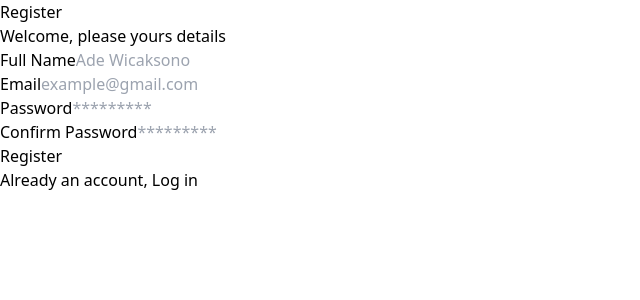
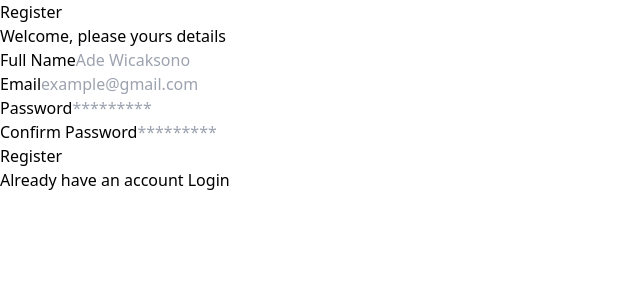
Before and after one commit to adeganteng/belajar-react-avip, a React (Vite) app: page /Register in a window 1280 px wide. Shown: the top 300 px of the page, without its empty margins (0-640 px from the left). Built offline with nearby package versions, Linux system fonts and the light colour scheme.

Commit message:
6. Belajar tentang conditional rendering

```diff
--- a/src/components/Layouts/AuthLayouts.jsx
+++ b/src/components/Layouts/AuthLayouts.jsx
@@ -1,4 +1,6 @@
-const AuthLayouts = ({ title, children }) => {
+import { Link } from "react-router-dom";
+
+const AuthLayouts = ({ title, children, type }) => {
   return (
     <div className="flex flex-col justify-center bg-slate-200 min-h-screen items-center">
       <div className="w-full max-w-xs p-5 rounded-md bg-white shadow-md">
@@ -7,6 +9,21 @@ const AuthLayouts = ({ title, children }) => {
           Welcome, please yours details
         </p>
         {children}
+        <p className="text-slate-500 font-normal text-sm">
+          {type === "login"
+            ? "Don't have an account "
+            : "Already have an account "}
+          {type === "login" && (
+            <Link to="/register" className="text-blue-500 font-bold">
+              Register
+            </Link>
+          )}
+          {type === "register" && (
+            <Link to="/login" className="text-blue-500 font-bold">
+              Login
+            </Link>
+          )}
+        </p>
       </div>
     </div>
   );
--- a/src/pages/404.jsx
+++ b/src/pages/404.jsx
@@ -5,13 +5,13 @@ const ErrorPage = () => {
 
   return (
     <div className="flex flex-col min-h-screen justify-center items-center">
-      <h1 className="mb-4 text-6xl font-semibold text-red-500">404</h1>
+      <h1 className="mb-4 text-6xl font-semibold text-blue-500">404</h1>
       <p className="mb-4 text-lg text-gray-600">
         Oops! Looks like you're lost.
       </p>
       <div className="animate-bounce">
         <svg
-          className="mx-auto h-16 w-16 text-red-500"
+          className="mx-auto h-16 w-16 text-blue-500"
           fill="none"
           viewBox="0 0 24 24"
           stroke="currentColor"
--- a/src/pages/login.jsx
+++ b/src/pages/login.jsx
@@ -1,17 +1,12 @@
-import { Link } from "react-router-dom";
+
 import FormLogin from "../components/Fragments/FormLogin";
 import AuthLayouts from "../components/Layouts/AuthLayouts";
 
 const LoginPage = () => {
   return (
-    <AuthLayouts title={"Login"}>
+    <AuthLayouts title={"Login"} type={"login"}>
       <FormLogin />
-      <p className="text-slate-500 font-normal text-sm">
-        Don't have an account,{" "}
-        <Link to="/register" className="text-blue-500 font-bold">
-          Sign Up
-        </Link>
-      </p>
+
     </AuthLayouts>
   );
 };
--- a/src/pages/register.jsx
+++ b/src/pages/register.jsx
@@ -5,14 +5,8 @@ import AuthLayouts from "../components/Layouts/AuthLayouts";
 
 const RegisterPage = () => {
   return (
-    <AuthLayouts title={"Register"}>
+    <AuthLayouts title={"Register"} type={"register"}>
       <FormRegister />
-      <p className="text-slate-500 font-normal text-sm">
-        Already an account,{" "}
-        <Link to="/login" className="text-blue-500 font-bold">
-          Log in
-        </Link>
-      </p>
     </AuthLayouts>
   );
 };
```
